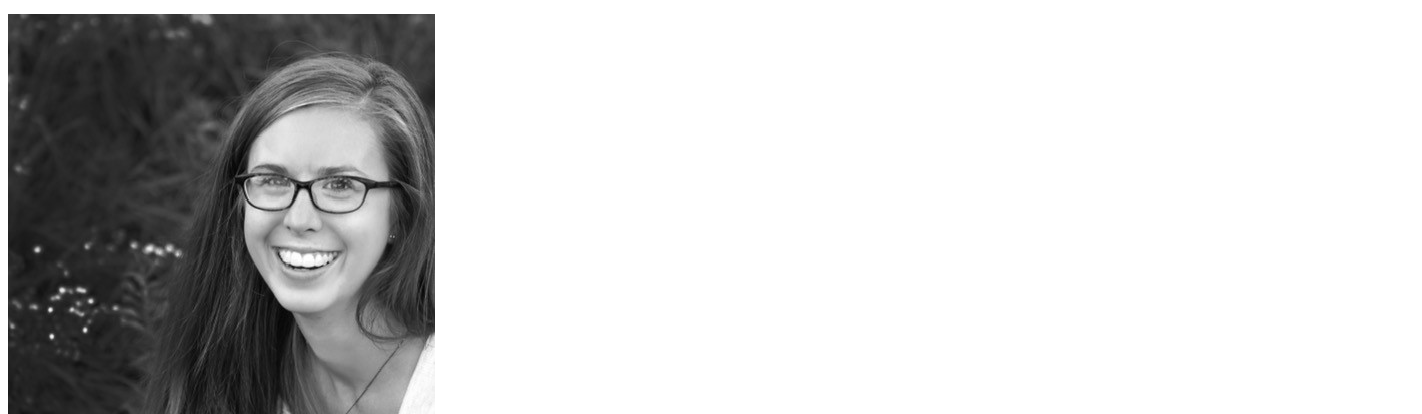
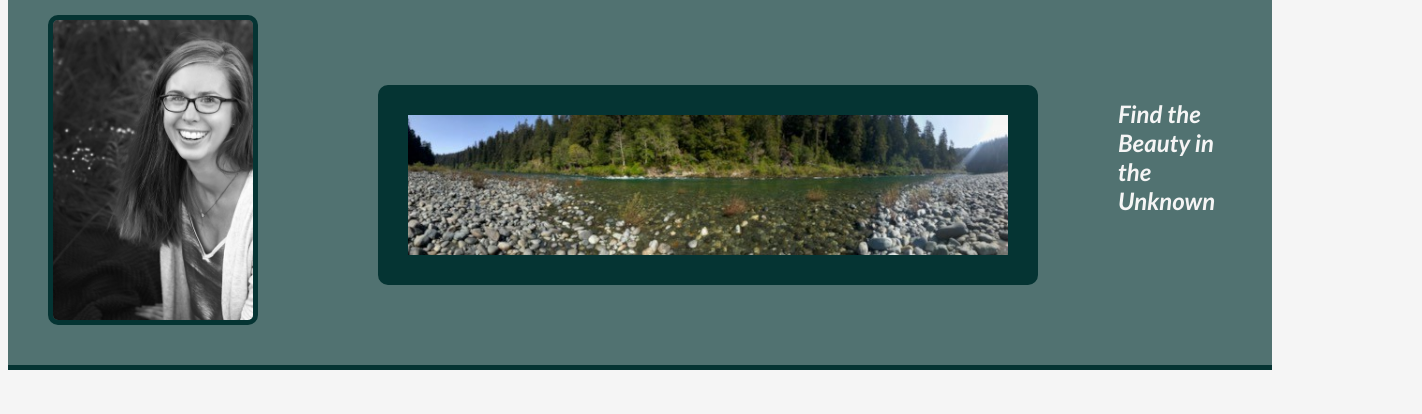
Before and after one commit to raynaratcliff/Homework-2, a plain HTML site: page index.html in a window 1280 px wide. Shown: the part 154-568 px from the top of the page, 1422 px wide, since content can reach past the window. Drawn offline with Linux system fonts and the light colour scheme; files whose address does not match are found by name.

Commit message:
update to style sheet link

```diff
--- a/index.html
+++ b/index.html
@@ -6,7 +6,7 @@
   <meta charset="UTF-8" />
   <meta name="viewport" content="width=device-width, initial-scale=1.0" />
   <title>Rayna Ratcliff's Portfolio Page</title>
-  <link rel="stylesheet" href="Assets\style.CSS">
+  <link rel="stylesheet" href="style.CSS">
 </head>
 
 <body>
```
